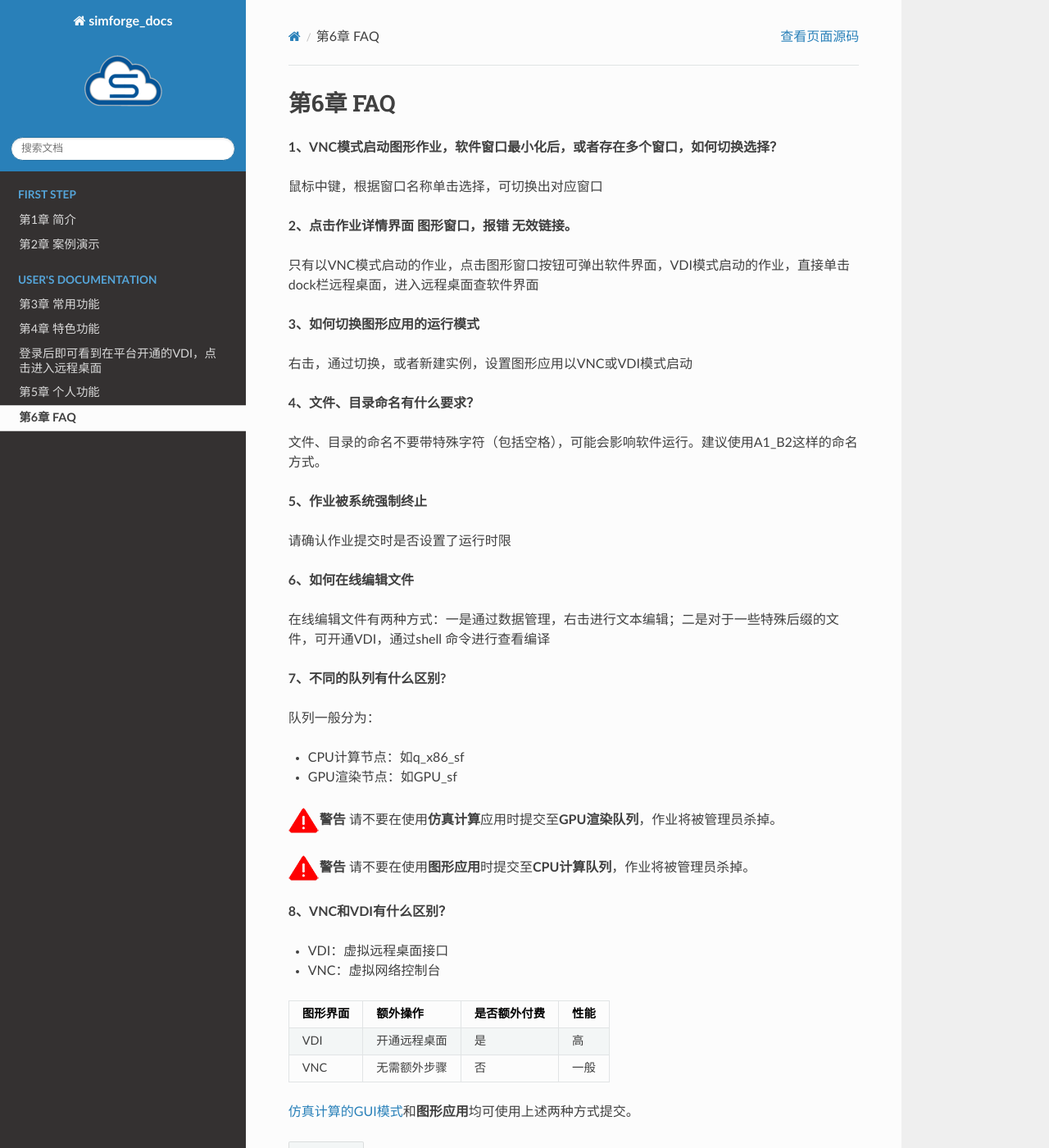
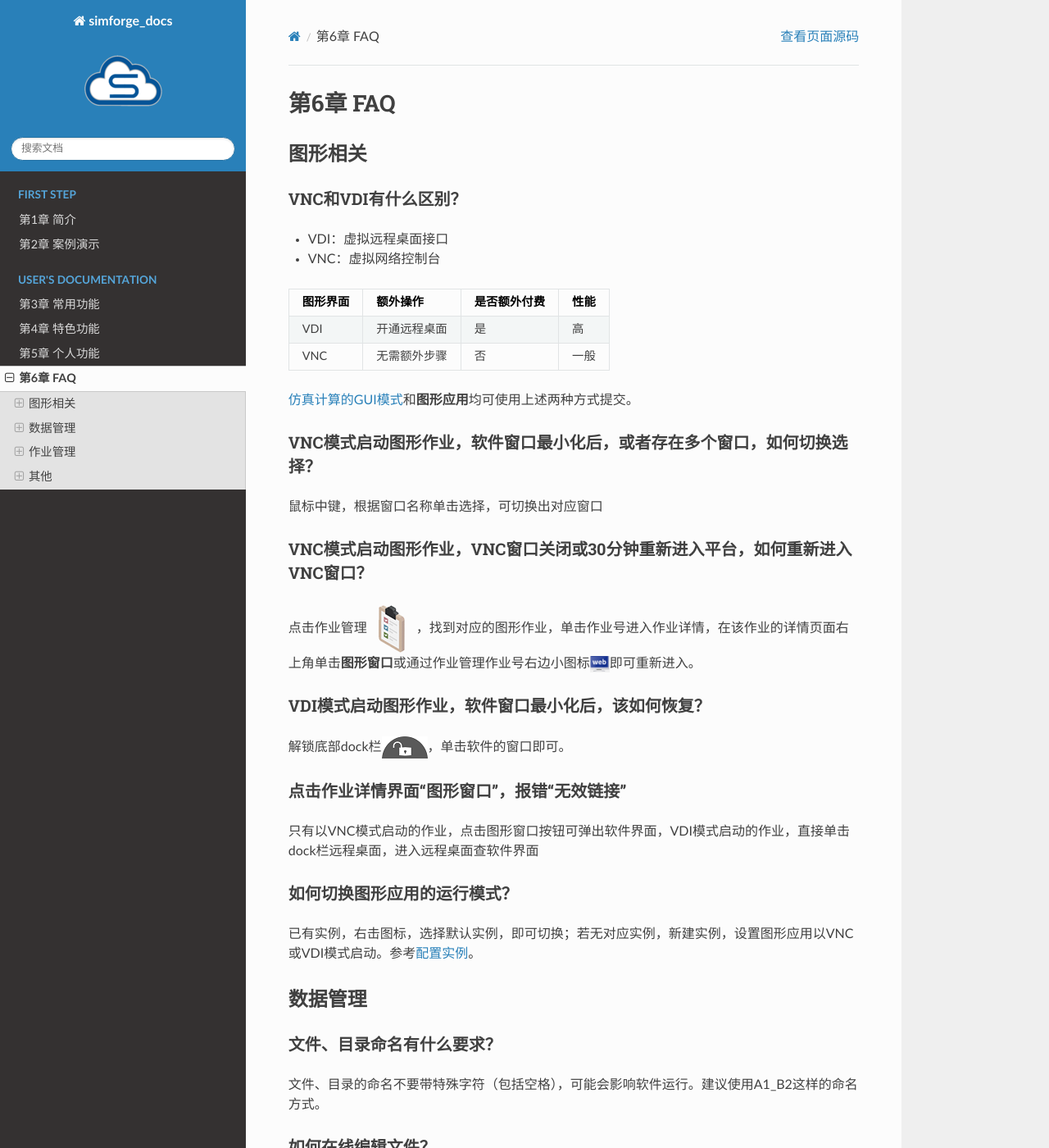
Before and after one commit to readthedocs/tutorial-sphinx-markdown-library, a Sphinx documentation site: the page built from docs/source/FAQ.md, in a window 1280 px wide and 1400 px high. Shown: the whole window at 82% size. Built offline with Sphinx 7.4.7 and the Read the Docs theme 2.0.0, drawn with Linux system fonts in a browser that asks for light colours; some of the changed text lies outside the part shown.

Commit message:
FAQ Classification

```diff
--- a/docs/source/FAQ.md
+++ b/docs/source/FAQ.md
@@ -1,39 +1,7 @@
 # 第6章 FAQ
-**1、VNC模式启动图形作业，软件窗口最小化后，或者存在多个窗口，如何切换选择？**
+## 图形相关
 
-鼠标中键，根据窗口名称单击选择，可切换出对应窗口
-
-**2、点击作业详情界面 图形窗口，报错 无效链接。**
-
-只有以VNC模式启动的作业，点击图形窗口按钮可弹出软件界面，VDI模式启动的作业，直接单击dock栏远程桌面，进入远程桌面查软件界面
-
-**3、如何切换图形应用的运行模式**
-
-右击，通过切换，或者新建实例，设置图形应用以VNC或VDI模式启动
-
-**4、文件、目录命名有什么要求？**
-
-文件、目录的命名不要带特殊字符（包括空格），可能会影响软件运行。建议使用A1_B2这样的命名方式。
-
-**5、作业被系统强制终止**
-
-请确认作业提交时是否设置了运行时限
-
-**6、如何在线编辑文件**
-
-在线编辑文件有两种方式：一是通过数据管理，右击进行文本编辑；二是对于一些特殊后缀的文件，可开通VDI，通过shell 命令进行查看编译
-
-**7、不同的队列有什么区别?**
-
-队列一般分为：
-- CPU计算节点：如q_x86_sf
-- GPU渲染节点：如GPU_sf
-
-![](figs/warn.png)**警告** 请不要在使用**仿真计算**应用时提交至**GPU渲染队列**，作业将被管理员杀掉。
-
-![](figs/warn.png)**警告** 请不要在使用**图形应用**时提交至**CPU计算队列**，作业将被管理员杀掉。
-
-**8、VNC和VDI有什么区别？**
+### VNC和VDI有什么区别？
 
 - VDI：虚拟远程桌面接口
 
@@ -45,3 +13,47 @@
 | VNC  | 无需额外步骤 | 否 | 一般 |
 
 {ref}`仿真计算的GUI模式`和**图形应用**均可使用上述两种方式提交。
+### VNC模式启动图形作业，软件窗口最小化后，或者存在多个窗口，如何切换选择？
+
+鼠标中键，根据窗口名称单击选择，可切换出对应窗口
+
+### VNC模式启动图形作业，VNC窗口关闭或30分钟重新进入平台，如何重新进入VNC窗口？
+
+点击作业管理![](figs/fre/work_mgt.png)，找到对应的图形作业，单击作业号进入作业详情，在该作业的详情页面右上角单击**图形窗口**或通过作业管理作业号右边小图标![](figs/web.png)即可重新进入。
+
+### VDI模式启动图形作业，软件窗口最小化后，该如何恢复？
+
+解锁底部dock栏![](figs/fre/unlock.png)，单击软件的窗口即可。
+### 点击作业详情界面“图形窗口”，报错“无效链接”
+
+只有以VNC模式启动的作业，点击图形窗口按钮可弹出软件界面，VDI模式启动的作业，直接单击dock栏远程桌面，进入远程桌面查软件界面
+
+### 如何切换图形应用的运行模式？
+
+已有实例，右击图标，选择默认实例，即可切换；若无对应实例，新建实例，设置图形应用以VNC或VDI模式启动。参考{ref}`配置实例`。
+
+## 数据管理
+### 文件、目录命名有什么要求？
+
+文件、目录的命名不要带特殊字符（包括空格），可能会影响软件运行。建议使用A1_B2这样的命名方式。
+
+### 如何在线编辑文件？
+
+在线编辑文件有两种方式：一是通过数据管理，右击进行文本编辑；二是对于一些特殊后缀的文件，可开通VDI，通过shell 命令进行查看编辑。
+
+
+## 作业管理
+
+### 作业被系统强制终止
+
+请确认作业提交时是否设置了运行时限。
+## 其他
+### 不同的队列有什么区别?
+
+队列一般分为：
+- CPU计算节点：如q_x86_sf
+- GPU渲染节点：如GPU_sf
+
+![](figs/warn.png)**警告** 请不要在使用**仿真计算**应用时提交至**GPU渲染队列**，作业将被管理员杀掉。
+
+![](figs/warn.png)**警告** 请不要在使用**图形应用**时提交至**CPU计算队列**，作业将被管理员杀掉。
```
Also changed, not shown: docs/source/feature.md (+2 -4 lines).
